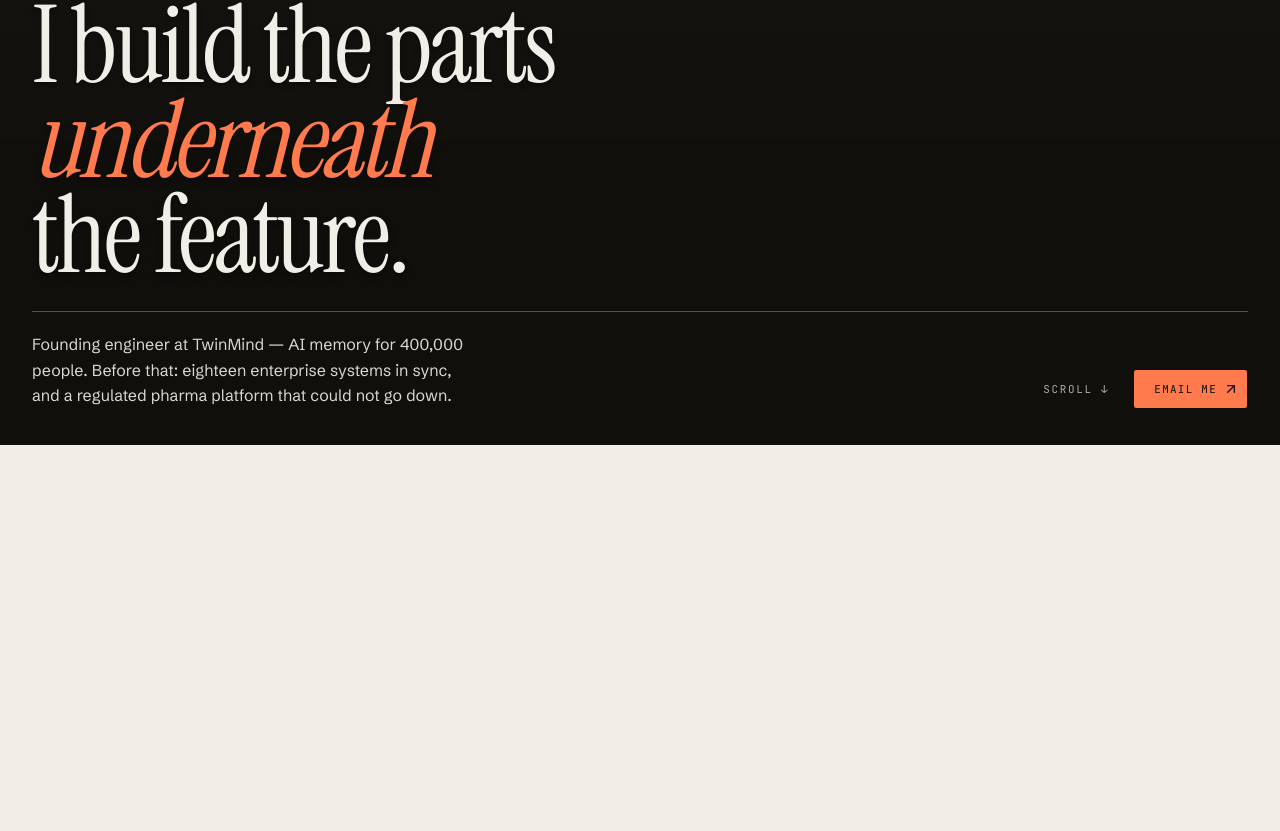
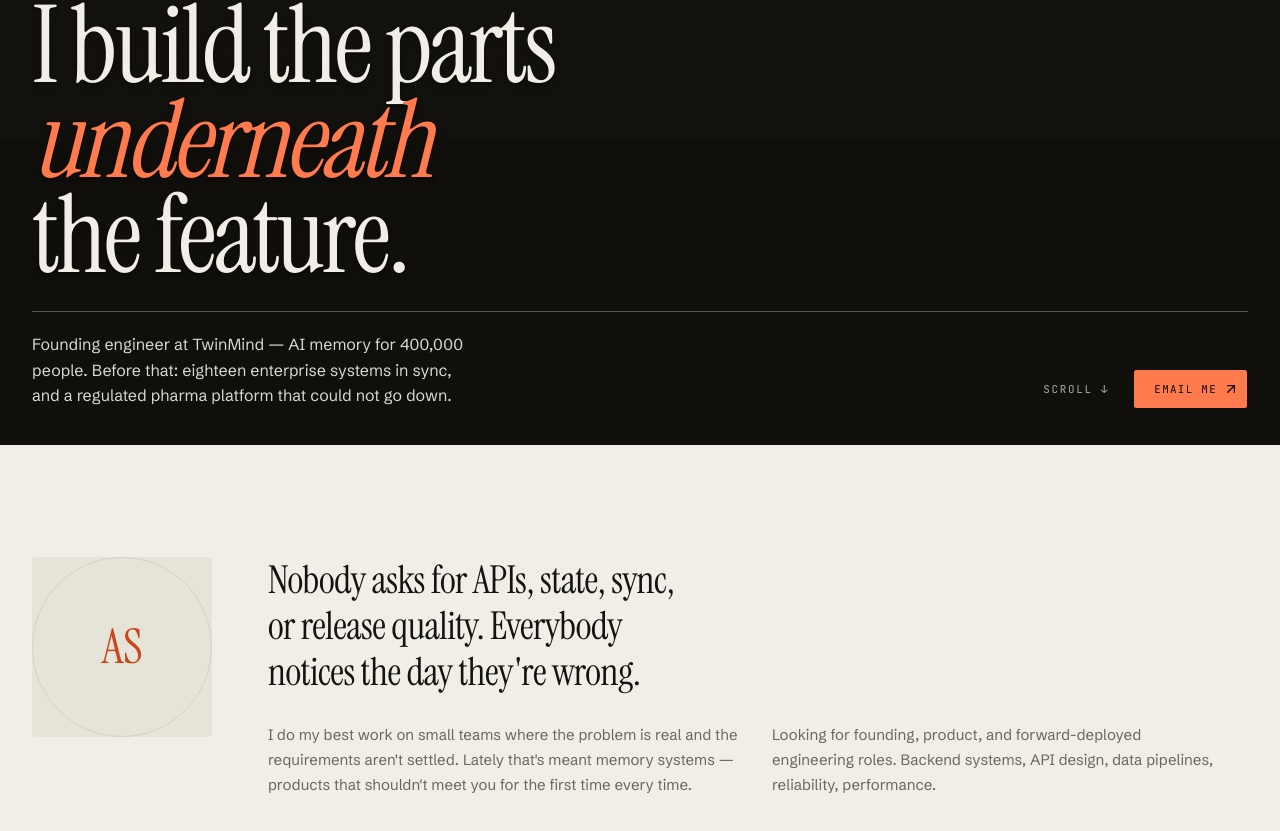
Before and after one commit to arpitsinghal98/Portfolio, a Next.js app: page / in a window 1280 px wide. Shown: the part 355-1186 px from the top of the page. Before the commit the page ends 800 px from the top, so only its background shows below. Built offline with nearby package versions, Linux system fonts and the light colour scheme.

Commit message:
feat: add IntroductionSection component and Avatar UI component

```diff
--- a/app/page.tsx
+++ b/app/page.tsx
@@ -1,9 +1,11 @@
 import { HeroSection } from "@/components/sections/hero-section";
+import { IntroductionSection } from "@/components/sections/introduction-section";
 
 export default function Home() {
   return (
     <main>
       <HeroSection />
+      <IntroductionSection />
     </main>
   );
 }
--- /dev/null
+++ b/components/sections/introduction-section.tsx
@@ -0,0 +1,45 @@
+import { Avatar, AvatarFallback } from "@/components/ui/avatar";
+
+export function IntroductionSection() {
+  return (
+    <section
+      aria-labelledby="introduction-heading"
+      className="bg-background px-5 py-24 text-foreground sm:px-8 lg:py-28"
+    >
+      <div className="mx-auto grid w-full max-w-[97.5rem] items-start gap-10 lg:grid-cols-[11.25rem_minmax(0,1fr)] lg:gap-14">
+        <Avatar
+          aria-label="Arpit Singhal"
+          className="size-40 rounded-lg sm:size-44 lg:size-[11.25rem]"
+        >
+          <AvatarFallback className="rounded-lg bg-secondary font-heading text-5xl text-accent">
+            AS
+          </AvatarFallback>
+        </Avatar>
+
+        <div className="space-y-7">
+          <h2
+            id="introduction-heading"
+            className="max-w-[26ch] text-[clamp(1.625rem,3vw,2.875rem)] leading-[1.2] tracking-[-0.015em]"
+          >
+            Nobody asks for APIs, state, sync, or release quality. Everybody
+            notices the day they&apos;re wrong.
+          </h2>
+
+          <div className="grid max-w-[62.5rem] gap-7 text-[0.9375rem] leading-[1.65] text-muted-foreground sm:grid-cols-2">
+            <p>
+              I do my best work on small teams where the problem is real and the
+              requirements aren&apos;t settled. Lately that&apos;s meant memory
+              systems — products that shouldn&apos;t meet you for the first time
+              every time.
+            </p>
+            <p>
+              Looking for founding, product, and forward-deployed engineering
+              roles. Backend systems, API design, data pipelines, reliability,
+              performance.
+            </p>
+          </div>
+        </div>
+      </div>
+    </section>
+  );
+}
--- /dev/null
+++ b/components/ui/avatar.tsx
@@ -0,0 +1,108 @@
+"use client";
+
+import { Avatar as AvatarPrimitive } from "@base-ui/react/avatar";
+import { cn } from "cn";
+import type * as React from "react";
+
+function Avatar({
+  className,
+  size = "default",
+  ...props
+}: AvatarPrimitive.Root.Props & {
+  size?: "default" | "sm" | "lg";
+}) {
+  return (
+    <AvatarPrimitive.Root
+      data-slot="avatar"
+      data-size={size}
+      className={cn(
+        "group/avatar relative flex size-8 shrink-0 rounded-full select-none after:absolute after:inset-0 after:rounded-full after:border after:border-border after:mix-blend-darken data-[size=lg]:size-10 data-[size=sm]:size-6 dark:after:mix-blend-lighten",
+        className,
+      )}
+      {...props}
+    />
+  );
+}
+
+function AvatarImage({ className, ...props }: AvatarPrimitive.Image.Props) {
+  return (
+    <AvatarPrimitive.Image
+      data-slot="avatar-image"
+      className={cn(
+        "aspect-square size-full rounded-full object-cover",
+        className,
+      )}
+      {...props}
+    />
+  );
+}
+
+function AvatarFallback({
+  className,
+  ...props
+}: AvatarPrimitive.Fallback.Props) {
+  return (
+    <AvatarPrimitive.Fallback
+      data-slot="avatar-fallback"
+      className={cn(
+        "flex size-full items-center justify-center rounded-full bg-muted text-sm text-muted-foreground group-data-[size=sm]/avatar:text-xs",
+        className,
+      )}
+      {...props}
+    />
+  );
+}
+
+function AvatarBadge({ className, ...props }: React.ComponentProps<"span">) {
+  return (
+    <span
+      data-slot="avatar-badge"
+      className={cn(
+        "absolute right-0 bottom-0 z-10 inline-flex items-center justify-center rounded-full bg-primary text-primary-foreground bg-blend-color ring-2 ring-background select-none",
+        "group-data-[size=sm]/avatar:size-2 group-data-[size=sm]/avatar:[&>svg]:hidden",
+        "group-data-[size=default]/avatar:size-2.5 group-data-[size=default]/avatar:[&>svg]:size-2",
+        "group-data-[size=lg]/avatar:size-3 group-data-[size=lg]/avatar:[&>svg]:size-2",
+        className,
+      )}
+      {...props}
+    />
+  );
+}
+
+function AvatarGroup({ className, ...props }: React.ComponentProps<"div">) {
+  return (
+    <div
+      data-slot="avatar-group"
+      className={cn(
+        "group/avatar-group flex -space-x-2 *:data-[slot=avatar]:ring-2 *:data-[slot=avatar]:ring-background",
+        className,
+      )}
+      {...props}
+    />
+  );
+}
+
+function AvatarGroupCount({
+  className,
+  ...props
+}: React.ComponentProps<"div">) {
+  return (
+    <div
+      data-slot="avatar-group-count"
+      className={cn(
+        "relative flex size-8 shrink-0 items-center justify-center rounded-full bg-muted text-sm text-muted-foreground ring-2 ring-background group-has-data-[size=lg]/avatar-group:size-10 group-has-data-[size=sm]/avatar-group:size-6 [&>svg]:size-4 group-has-data-[size=lg]/avatar-group:[&>svg]:size-5 group-has-data-[size=sm]/avatar-group:[&>svg]:size-3",
+        className,
+      )}
+      {...props}
+    />
+  );
+}
+
+export {
+  Avatar,
+  AvatarImage,
+  AvatarFallback,
+  AvatarGroup,
+  AvatarGroupCount,
+  AvatarBadge,
+};
```
